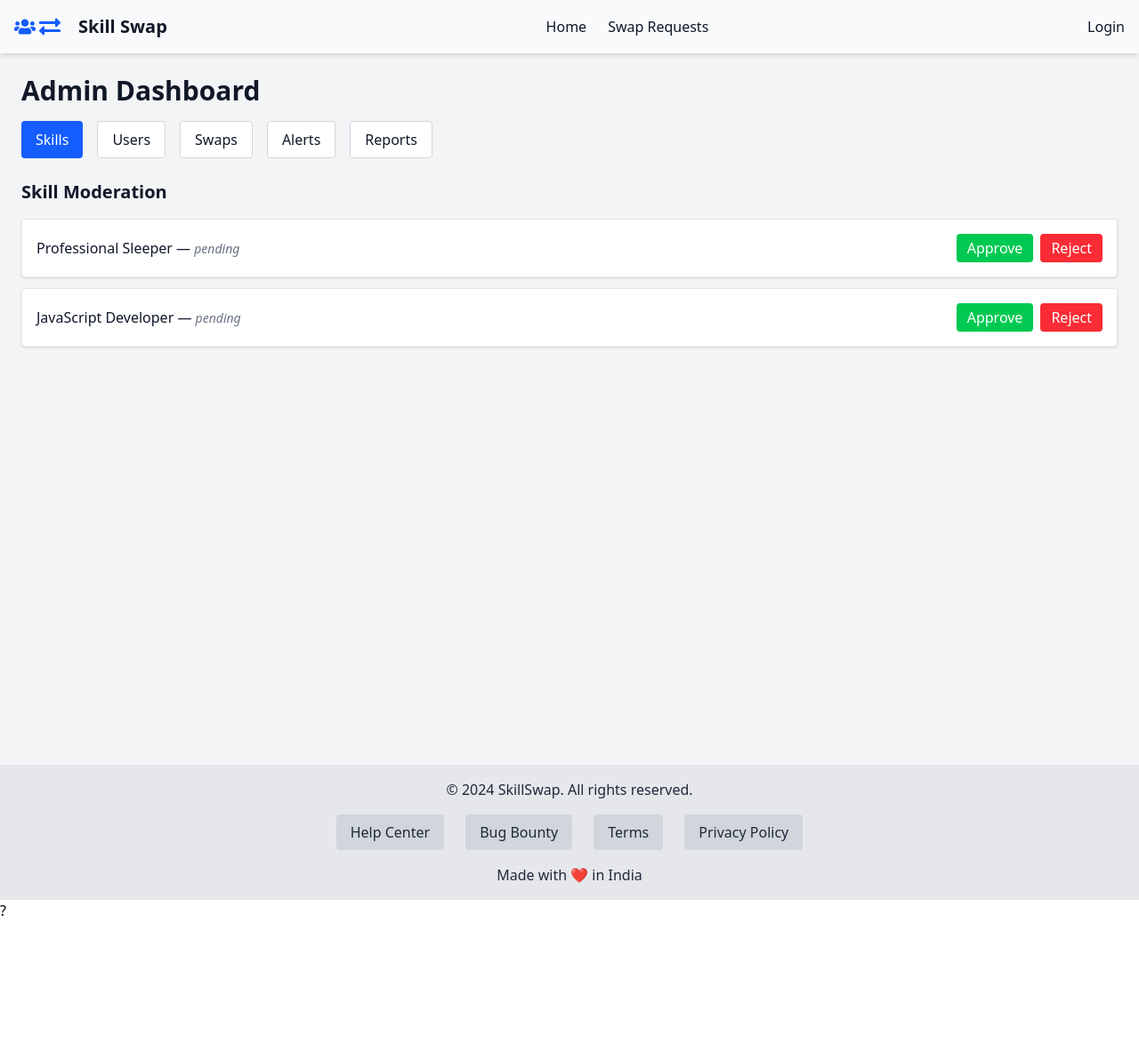
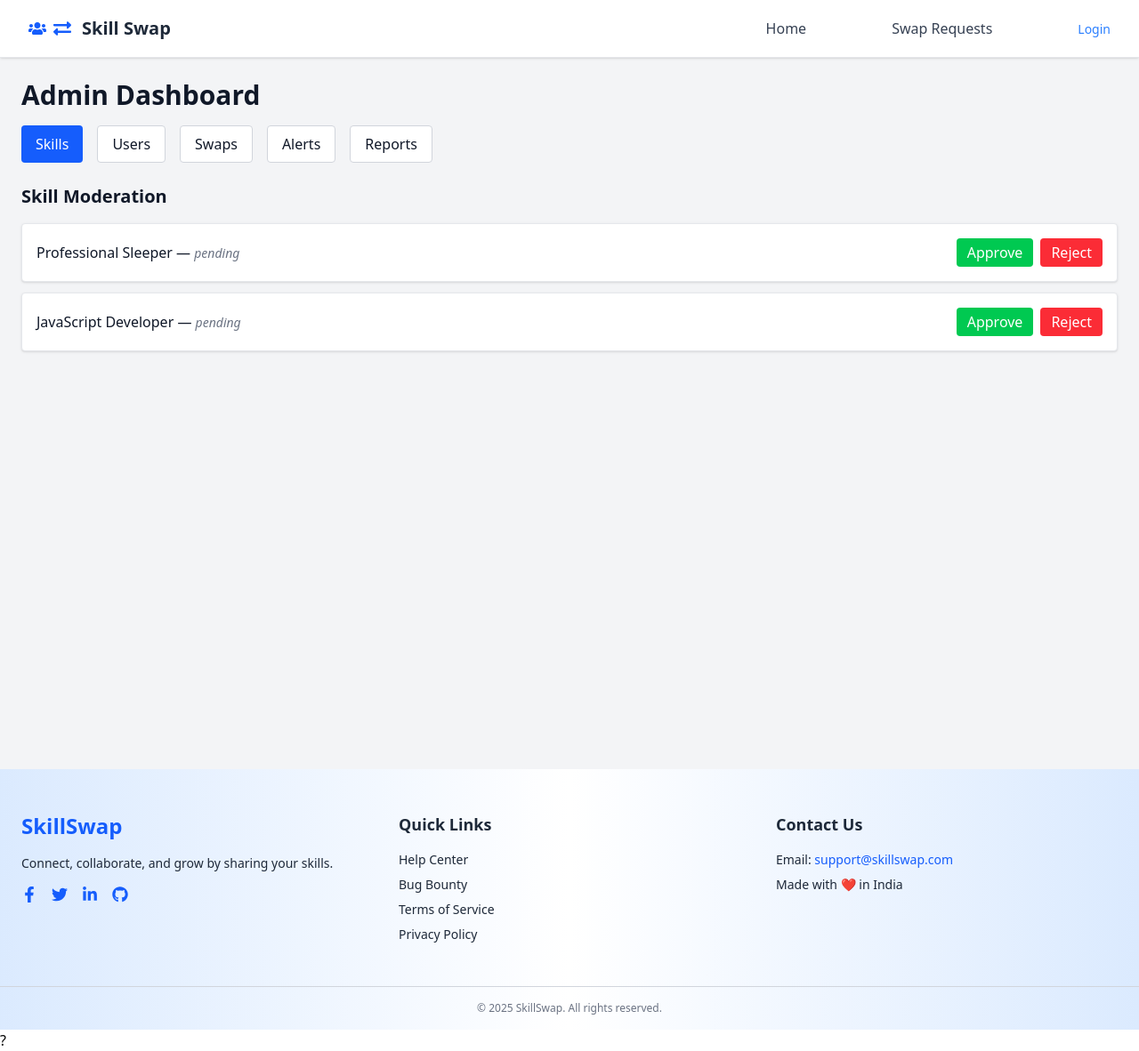
Before and after one commit to guptakshitij2308/Hacksmiths, a React (Vite) app in the folder frontend/: page /admin in a window 1280 px wide. Shown: the whole page at 89% size. Before the commit the page ends 1036 px from the top, so only its background shows below. Built offline with nearby package versions, Linux system fonts and the light colour scheme.

Commit message:
Changed footer and changed profile page.

```diff
--- a/frontend/src/App.jsx
+++ b/frontend/src/App.jsx
@@ -1,27 +1,27 @@
-import './App.css';
-import Footer from './components/Footer.jsx';
-import Navbar from './components/Navbar.jsx';
-import Login from './pages/Login';
-import Home from './pages/Home';
-import SignUp from './pages/Signup';
-import Profile from './pages/Profile';
-import SwapRequest from './pages/Swaprequest.jsx';
-import UserProfile from './components/UserProfileDetail.jsx';
-import { BrowserRouter as Router, Route, Routes } from 'react-router-dom';
-import AdminDashboard from './pages/AdminDashboard.jsx';
+import "./App.css";
+import Footer from "./components/Footer.jsx";
+import Navbar from "./components/Navbar.jsx";
+import Login from "./pages/Login";
+import Home from "./pages/Home";
+import SignUp from "./pages/Signup";
+import Profile from "./pages/Profile";
+import SwapRequest from "./pages/Swaprequest.jsx";
+import UserProfile from "./components/UserProfileDetail.jsx";
+import { BrowserRouter as Router, Route, Routes } from "react-router-dom";
+import AdminDashboard from "./pages/AdminDashboard.jsx";
 function App() {
   return (
     <Router>
       <Layout>
         <Routes>
-          <Route path='/' element={<Home />} />
-          <Route path='/swaprequest' element={<SwapRequest />} />
-          <Route path='/login' element={<Login />} />
-          <Route path='/signup' element={<SignUp />} />
-          <Route path='/profile' element={<Profile />} />
-          <Route path='/user-details/:username' element={<UserProfile />} />
-          <Route path='/' element={<Home />} />
-          <Route path='/admin' element={<AdminDashboard />} />
+          <Route path="/" element={<Home />} />
+          <Route path="/swap" element={<SwapRequest />} />
+          <Route path="/login" element={<Login />} />
+          <Route path="/signup" element={<SignUp />} />
+          <Route path="/profile" element={<Profile />} />
+          <Route path="/user-details/:username" element={<UserProfile />} />
+          <Route path="/" element={<Home />} />
+          <Route path="/admin" element={<AdminDashboard />} />
         </Routes>
       </Layout>
       ?
--- a/frontend/src/components/Footer.jsx
+++ b/frontend/src/components/Footer.jsx
@@ -1,34 +1,77 @@
-import React from "react";
+import { FaFacebookF, FaTwitter, FaLinkedinIn, FaGithub } from "react-icons/fa";
 
 const Footer = () => {
   return (
-    <footer className="p-4 bg-gray-200 text-gray-800">
-      <div className="container mx-auto px-4 text-center">
-        {/* Copyright */}
-        <div className="mb-4">
-          <p>&copy; 2024 SkillSwap. All rights reserved.</p>
+    <footer className="bg-gradient-to-r from-blue-100 via-white to-blue-100 text-gray-800">
+      <div className="max-w-7xl mx-auto px-6 py-12 grid md:grid-cols-3 gap-10 text-sm">
+        {/* Logo & Social */}
+        <div>
+          <h2 className="text-2xl font-bold text-blue-600 mb-4">SkillSwap</h2>
+          <p className="mb-4">
+            Connect, collaborate, and grow by sharing your skills.
+          </p>
+          <div className="flex gap-4 text-blue-600 text-lg">
+            <a href="#" className="hover:text-blue-800 transition">
+              <FaFacebookF />
+            </a>
+            <a href="#" className="hover:text-blue-800 transition">
+              <FaTwitter />
+            </a>
+            <a href="#" className="hover:text-blue-800 transition">
+              <FaLinkedinIn />
+            </a>
+            <a href="#" className="hover:text-blue-800 transition">
+              <FaGithub />
+            </a>
+          </div>
         </div>
 
-        {/* Footer Links (non-functional buttons for now) */}
-        <div className="flex flex-wrap justify-center gap-6 mb-4">
-          <button className="px-4 py-2 rounded transition duration-300 bg-gray-300 text-gray-800 hover:bg-gray-200 hover:text-blue-600">
-            Help Center
-          </button>
-          <button className="px-4 py-2 rounded transition duration-300 bg-gray-300 text-gray-800 hover:bg-gray-200 hover:text-blue-600">
-            Bug Bounty
-          </button>
-          <button className="px-4 py-2 rounded transition duration-300 bg-gray-300 text-gray-800 hover:bg-gray-200 hover:text-blue-600">
-            Terms
-          </button>
-          <button className="px-4 py-2 rounded transition duration-300 bg-gray-300 text-gray-800 hover:bg-gray-200 hover:text-blue-600">
-            Privacy Policy
-          </button>
+        {/* Navigation Links */}
+        <div>
+          <h3 className="text-lg font-semibold mb-4">Quick Links</h3>
+          <ul className="space-y-2">
+            <li>
+              <a href="#" className="hover:text-blue-600">
+                Help Center
+              </a>
+            </li>
+            <li>
+              <a href="#" className="hover:text-blue-600">
+                Bug Bounty
+              </a>
+            </li>
+            <li>
+              <a href="#" className="hover:text-blue-600">
+                Terms of Service
+              </a>
+            </li>
+            <li>
+              <a href="#" className="hover:text-blue-600">
+                Privacy Policy
+              </a>
+            </li>
+          </ul>
         </div>
 
-        {/* Location */}
+        {/* Contact & Location */}
         <div>
-          <p>Made with ❤️ in India</p>
+          <h3 className="text-lg font-semibold mb-4">Contact Us</h3>
+          <p>
+            Email:{" "}
+            <a
+              href="mailto:support@skillswap.com"
+              className="text-blue-600 hover:underline"
+            >
+              support@skillswap.com
+            </a>
+          </p>
+          <p className="mt-2">Made with ❤️ in India</p>
         </div>
+      </div>
+
+      {/* Bottom Bar */}
+      <div className="border-t border-gray-300 text-center text-xs text-gray-500 py-4">
+        &copy; {new Date().getFullYear()} SkillSwap. All rights reserved.
       </div>
     </footer>
   );
--- a/frontend/src/components/Navbar.jsx
+++ b/frontend/src/components/Navbar.jsx
@@ -13,35 +13,31 @@ const Navbar = () => {
   const [userInfo, setUserInfo] = useState(null);
   const dropdownRef = useRef(null);
 
-  // ✅ Set userInfo from localStorage
   useEffect(() => {
     const user = JSON.parse(localStorage.getItem("user"));
     setUserInfo(user);
   }, []);
 
-  // ✅ Listen to localStorage changes
   useEffect(() => {
-    const handleStorageChange = () => {
+    const handleUserUpdate = () => {
       const updatedUser = JSON.parse(localStorage.getItem("user"));
       setUserInfo(updatedUser);
     };
-
-    window.addEventListener("storage", handleStorageChange);
-    return () => window.removeEventListener("storage", handleStorageChange);
+    window.addEventListener("userUpdated", handleUserUpdate);
+    return () => window.removeEventListener("userUpdated", handleUserUpdate);
   }, []);
 
-  const toggleDropdown = () => setDropdownOpen((prev) => !prev);
-
+  useEffect(() => {
     const handleClickOutside = (event) => {
       if (dropdownRef.current && !dropdownRef.current.contains(event.target)) {
         setDropdownOpen(false);
       }
     };
-
-  useEffect(() => {
     document.addEventListener("mousedown", handleClickOutside);
     return () => document.removeEventListener("mousedown", handleClickOutside);
   }, []);
+
+  const toggleDropdown = () => setDropdownOpen((prev) => !prev);
 
   const handleLogout = () => {
     localStorage.removeItem("token");
@@ -56,37 +52,34 @@ const Navbar = () => {
   };
 
   return (
-    <nav className="bg-gray-50 text-gray-900 shadow-md sticky top-0 z-50">
-      <div className="mx-auto flex justify-between items-center p-4 max-w-7xl">
+    <nav className="bg-white shadow sticky top-0 z-50 border-b border-gray-200">
+      <div className="max-w-7xl mx-auto px-4 sm:px-6 lg:px-8">
+        <div className="flex justify-between items-center h-16">
           {/* Left - Logo */}
           <Link
             to="/"
-          className="text-xl font-semibold flex items-center space-x-2"
+            className="flex items-center space-x-2 text-blue-600 text-xl font-bold"
           >
-          <div className="text-blue-600 text-2xl flex items-center space-x-1">
             <FaUsers />
             <FaExchangeAlt />
-          </div>
-          <span className="ml-3">Skill Swap</span>
+            <span className="ml-1 text-gray-800">Skill Swap</span>
           </Link>
 
-        {/* Center - Navigation Links */}
-        <div className="flex items-center justify-between space-x-6">
+          {/* Right - Navigation + Profile */}
+          <div className="flex items-center space-x-24">
             <Link
               to="/"
-            className="text-md hover:text-blue-400 transition-all duration-300 transform hover:scale-105"
+              className="hover:text-blue-500 text-gray-700 font-medium transition-all duration-200"
             >
               Home
             </Link>
             <Link
               to="/swap"
-            className="text-md hover:text-blue-400 transition-all duration-300 transform hover:scale-105"
+              className="hover:text-blue-500 text-gray-700 font-medium transition-all duration-200"
             >
               Swap Requests
             </Link>
-        </div>
 
-        {/* Right - Auth Section */}
             <div className="relative" ref={dropdownRef}>
               {userInfo ? (
                 <button
@@ -101,36 +94,37 @@ const Navbar = () => {
                     />
                   ) : (
                     <div className="w-9 h-9 bg-blue-500 text-white flex items-center justify-center rounded-full text-sm font-bold">
-                  {userInfo.name.charAt(0).toUpperCase()}
+                      {userInfo.name?.charAt(0).toUpperCase()}
                     </div>
                   )}
                 </button>
               ) : (
                 <Link
                   to="/login"
-              className="text-md hover:text-blue-400 transition-all duration-300 transform hover:scale-105"
+                  className="text-sm font-medium text-blue-500 hover:underline"
                 >
                   Login
                 </Link>
               )}
 
+              {/* Dropdown */}
               {isDropdownOpen && userInfo && (
-            <div className="absolute right-0 mt-2 bg-white border border-gray-300 rounded-lg shadow-lg py-2 w-44 z-50">
-              <div className="px-4 py-2 text-sm text-gray-800">
+                <div className="absolute right-0 mt-2 w-44 bg-white border border-gray-200 rounded-md shadow-lg py-2 z-50">
+                  <div className="px-4 py-2 text-sm text-gray-700">
                     Signed in as <br />
                     <span className="font-semibold">{userInfo.name}</span>
                   </div>
                   <hr className="my-1" />
                   <button
                     onClick={handleProfileClick}
-                className="flex items-center w-full px-4 py-2 text-sm hover:bg-gray-100 text-gray-800"
+                    className="w-full text-left px-4 py-2 text-sm text-gray-700 hover:bg-gray-100 flex items-center"
                   >
                     <FaUserCircle className="mr-2" />
                     Profile
                   </button>
                   <button
                     onClick={handleLogout}
-                className="flex items-center w-full px-4 py-2 text-sm text-red-600 hover:bg-gray-100"
+                    className="w-full text-left px-4 py-2 text-sm text-red-600 hover:bg-gray-100 flex items-center"
                   >
                     <FaSignOutAlt className="mr-2" />
                     Logout
@@ -139,6 +133,8 @@ const Navbar = () => {
               )}
             </div>
           </div>
+        </div>
+      </div>
     </nav>
   );
 };
--- a/frontend/src/pages/Profile.jsx
+++ b/frontend/src/pages/Profile.jsx
@@ -85,7 +85,7 @@ const UserProfile = () => {
         skillsWanted,
       };
 
-      await axios.put("/api/user/update", updates, {
+      await axios.patch("/api/user/update", updates, {
         headers: { Authorization: `Bearer ${token}` },
       });
 
@@ -101,14 +101,14 @@ const UserProfile = () => {
     setFormData({ ...formData, [e.target.name]: e.target.value });
 
   return (
-    <div className="bg-gradient-to-b from-blue-50 to-purple-50 min-h-screen flex flex-col items-center justify-center px-4 py-12 text-gray-900">
-      <div className="bg-white rounded-2xl shadow-xl w-full max-w-5xl p-8 relative grid grid-cols-1 md:grid-cols-2 gap-8 border">
+    <div className="bg-gray-100 min-h-screen flex flex-col items-center justify-center px-4 py-12 text-gray-900">
+      <div className="bg-white rounded-2xl shadow-xl h-full w-full max-w-5xl p-8 relative grid grid-cols-1 md:grid-cols-2 gap-8 ">
         {/* Profile Image top-right */}
         <div className="absolute top-6 right-6 flex flex-col items-center">
           <img
             src={user?.profilePhoto || "/user.jpg"}
             alt="Profile"
-            className="w-28 h-28 rounded-full object-cover border-4 border-indigo-200 shadow-md"
+            className="w-24 h-24 rounded-full object-cover border-2 border-indigo-200 shadow-md"
           />
         </div>
 
@@ -171,12 +171,11 @@ const UserProfile = () => {
               <option value="private">Private</option>
             </select>
           </div>
-        </div>
-
-        {/* Right Column */}
-        <div className="space-y-6">
+          <div className="space-y-6 flex justify-between">
             <div>
-            <label className="font-semibold block mb-1">Skills Offered:</label>
+              <label className="font-semibold block mb-1">
+                Skills Offered:
+              </label>
               {isEditing && (
                 <input
                   value={newSkill}
@@ -238,6 +237,7 @@ const UserProfile = () => {
             </div>
           </div>
         </div>
+      </div>
 
       {/* Buttons */}
       <div className="mt-8">
@@ -270,3 +270,188 @@ const UserProfile = () => {
 };
 
 export default UserProfile;
+
+// import { useState } from "react";
+
+// const UserProfileEdit = () => {
+//   const [skillsOffered, setSkillsOffered] = useState([
+//     "Graphic Design",
+//     "Video Editing",
+//     "Photoshop",
+//   ]);
+//   const [skillsWanted, setSkillsWanted] = useState([
+//     "Python",
+//     "JavaScript",
+//     "Manager",
+//   ]);
+//   const [availability, setAvailability] = useState("weekends");
+//   const [profileType, setProfileType] = useState("Public");
+//   const [name, setName] = useState("");
+//   const [location, setLocation] = useState("");
+
+//   const [newOfferedSkill, setNewOfferedSkill] = useState("");
+//   const [newWantedSkill, setNewWantedSkill] = useState("");
+
+//   const handleSkillAdd = (type) => {
+//     if (
+//       type === "offered" &&
+//       newOfferedSkill &&
+//       !skillsOffered.includes(newOfferedSkill)
+//     ) {
+//       setSkillsOffered([...skillsOffered, newOfferedSkill]);
+//       setNewOfferedSkill("");
+//     }
+//     if (
+//       type === "wanted" &&
+//       newWantedSkill &&
+//       !skillsWanted.includes(newWantedSkill)
+//     ) {
+//       setSkillsWanted([...skillsWanted, newWantedSkill]);
+//       setNewWantedSkill("");
+//     }
+//   };
+
+//   const handleSkillRemove = (type, skill) => {
+//     if (type === "offered")
+//       setSkillsOffered(skillsOffered.filter((s) => s !== skill));
+//     if (type === "wanted")
+//       setSkillsWanted(skillsWanted.filter((s) => s !== skill));
+//   };
+
+//   return (
+//     <div className="min-h-screen bg-black text-white flex items-center justify-center py-10 px-4">
+//       <div className="border border-white rounded-2xl p-10 w-full max-w-5xl grid grid-cols-1 md:grid-cols-2 gap-10">
+//         {/* Left side */}
+//         <div>
+//           {/* Name */}
+//           <div className="mb-6">
+//             <label className="block font-handwritten text-lg mb-1">Name</label>
+//             <input
+//               className="w-full bg-black border-b border-white outline-none"
+//               value={name}
+//               onChange={(e) => setName(e.target.value)}
+//               placeholder="__________"
+//             />
+//           </div>
+
+//           {/* Location */}
+//           <div className="mb-6">
+//             <label className="block font-handwritten text-lg mb-1">
+//               Location
+//             </label>
+//             <input
+//               className="w-full bg-black border-b border-white outline-none"
+//               value={location}
+//               onChange={(e) => setLocation(e.target.value)}
+//               placeholder="__________"
+//             />
+//           </div>
+
+//           {/* Skills Offered */}
+//           <div className="mb-6">
+//             <label className="block font-handwritten text-lg mb-1">
+//               Skills Offered
+//             </label>
+//             <div className="flex flex-wrap gap-2 mt-2">
+//               {skillsOffered.map((skill, i) => (
+//                 <span
+//                   key={i}
+//                   className="bg-black border border-white rounded-full px-3 py-1 flex items-center gap-2"
+//                 >
+//                   {skill}
+//                   <button
+//                     onClick={() => handleSkillRemove("offered", skill)}
+//                     className="text-white text-xs"
+//                   >
+//                     ❌
+//                   </button>
+//                 </span>
+//               ))}
+//             </div>
+//             <input
+//               value={newOfferedSkill}
+//               onChange={(e) => setNewOfferedSkill(e.target.value)}
+//               onKeyDown={(e) => e.key === "Enter" && handleSkillAdd("offered")}
+//               placeholder="Add Skill"
+//               className="mt-2 w-full bg-black border-b border-white outline-none"
+//             />
+//           </div>
+
+//           {/* Availability */}
+//           <div className="mb-6">
+//             <label className="block font-handwritten text-lg mb-1">
+//               Availability
+//             </label>
+//             <input
+//               className="w-full bg-black border-b border-white outline-none"
+//               value={availability}
+//               onChange={(e) => setAvailability(e.target.value)}
+//               placeholder="weekends"
+//             />
+//           </div>
+
+//           {/* Profile */}
+//           <div className="mb-6">
+//             <label className="block font-handwritten text-lg mb-1">
+//               Profile
+//             </label>
+//             <select
+//               className="w-full bg-black border-b border-white outline-none"
+//               value={profileType}
+//               onChange={(e) => setProfileType(e.target.value)}
+//             >
+//               <option>Public</option>
+//               <option>Private</option>
+//             </select>
+//           </div>
+//         </div>
+
+//         {/* Right side */}
+//         <div>
+//           {/* Profile Photo */}
+//           <div className="flex flex-col items-center mb-10">
+//             <div className="rounded-full border border-white w-40 h-40 flex items-center justify-center text-center text-sm">
+//               Profile Photo
+//             </div>
+//             <div className="mt-3 text-sm">
+//               <span className="text-white">Add/Edit</span>{" "}
+//               <button className="text-red-400 hover:underline">Remove</button>
+//             </div>
+//           </div>
+
+//           {/* Skills Wanted */}
+//           <div className="mb-6">
+//             <label className="block font-handwritten text-lg mb-1">
+//               Skills Wanted
+//             </label>
+//             <div className="flex flex-wrap gap-2 mt-2">
+//               {skillsWanted.map((skill, i) => (
+//                 <span
+//                   key={i}
+//                   className="bg-black border border-white rounded-full px-3 py-1 flex items-center gap-2"
+//                 >
+//                   {skill}
+//                   <button
+//                     onClick={() => handleSkillRemove("wanted", skill)}
+//                     className="text-white text-xs"
+//                   >
+//                     ❌
+//                   </button>
+//                 </span>
+//               ))}
+//             </div>
+//             <input
+//               value={newWantedSkill}
+//               onChange={(e) => setNewWantedSkill(e.target.value)}
+//               onKeyDown={(e) => e.key === "Enter" && handleSkillAdd("wanted")}
+//               placeholder="Add Skill"
+//               className="mt-2 w-full bg-black border-b border-white outline-none"
+//             />
+//           </div>
+//         </div>
+//       </div>
+//     </div>
+//   );
+// };
+
+// export default UserProfileEdit;
```
Lines whose indentation alone changed are shown as unchanged.
